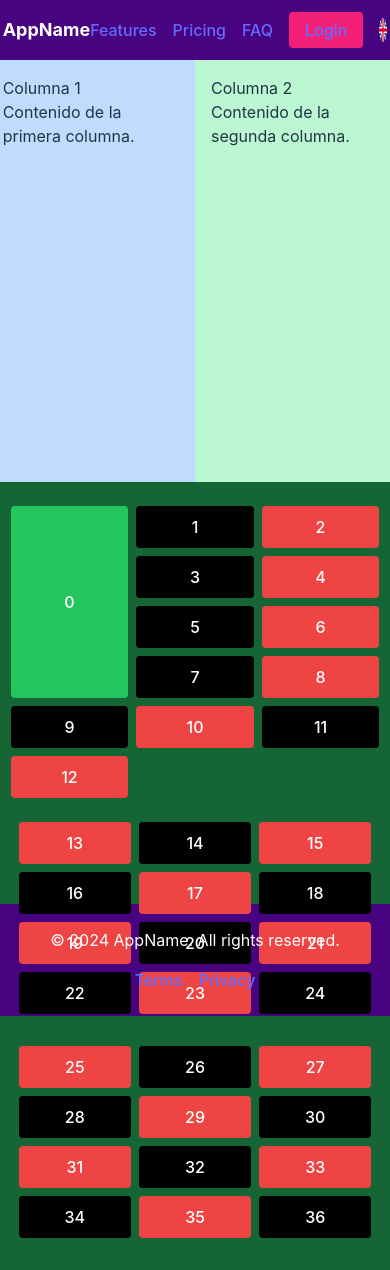
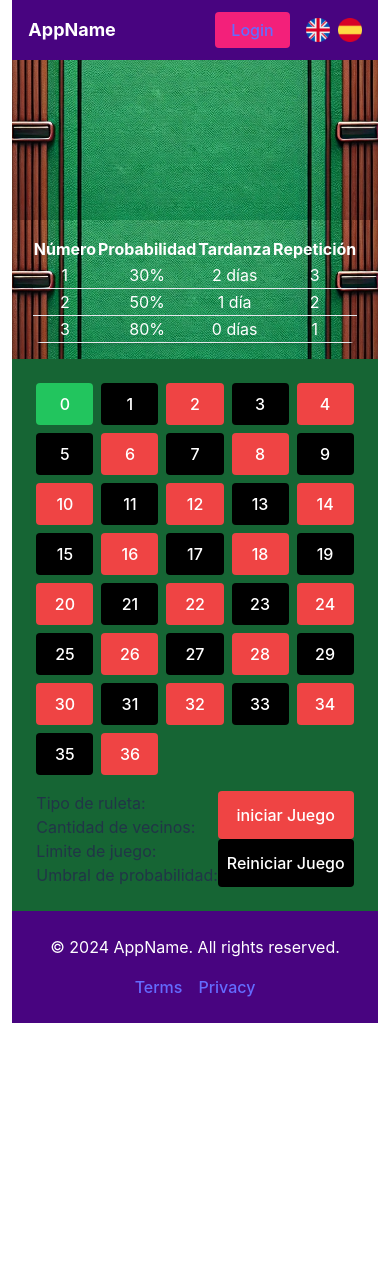
Before and after one commit to jonatha1992/Pedictor_Full, a React (Vite) app in the folder frontend/: page /predict in a window 390 px wide. After the commit the page ends 1023 px from the top, so only its background shows below. Built offline with nearby package versions, Linux system fonts and the light colour scheme; no server answers.

Commit message:
intentando el responsive

```diff
--- a/frontend/src/components/Header.jsx
+++ b/frontend/src/components/Header.jsx
@@ -26,7 +26,7 @@
       <div className="text-lg font-bold">AppName</div>
       <nav className="flex items-center">
         <ul className="flex space-x-4">
-          <li>
+          {/*  <li>
             <a href="#features" className="hover:text-highlight">
               {t("Features")}
             </a>
@@ -40,7 +40,7 @@
             <a href="#faq" className="hover:text-highlight">
               {t("FAQ")}
             </a>
-          </li>
+          </li> */}
           <li>
             {user ? (
               <button
--- a/frontend/src/components/Predict.jsx
+++ b/frontend/src/components/Predict.jsx
@@ -1,71 +1,46 @@
 import React, { useEffect } from "react";
-import { useAuth } from "../context/AuthContext";
+import backgroundImage from "../assets/tablero.webp"; // Asegúrate de ajustar la ruta según la ubicación de tu imagen
+import backgroundImage1 from "../assets/tablero1.jpg"; // Asegúrate de ajustar la ruta según la ubicación de tu imagen
+import Probabilidades from "./Probabilidades";
 
 const Predict = () => {
-  const { getUserToken, user } = useAuth(); // Obteniendo getUserToken y user desde el AuthContext
   const numbers = Array.from({ length: 37 }, (_, i) => i); // Array de 0 a 36
 
-  // Función para obtener datos usando el token de Firebase
-  const fetchDataWithToken = async () => {
-    try {
-      if (user) {
-        // Obtén el token de usuario
-        const idToken = await getUserToken();
-        console.log(idToken);
-        // Realizar la solicitud GET con el token en el encabezado
-        const response = await fetch("http://127.0.0.1:8000/api/v1", {
-          method: "GET",
-          headers: {
-            "Content-Type": "application/json",
-            Authorization: `Bearer ${idToken}`, // Enviando el token en el encabezado
-          },
-        });
-
-        if (response.ok) {
-          const data = await response.json();
-          console.log(data); // Maneja los datos de respuesta aquí
-        } else {
-          console.error("Error en la solicitud:", response.statusText);
-        }
-      } else {
-        console.error("No hay un usuario autenticado");
-      }
-    } catch (error) {
-      console.error("Error al obtener el token o hacer la solicitud:", error);
-    }
-  };
-
   // useEffect para llamar a fetchDataWithToken cuando se monte el componente
-  useEffect(() => {
-    fetchDataWithToken();
-  }, [user]);
+  useEffect(() => {}, []);
 
   return (
-    <div className="h-screen">
+    <div className="md:h-screen">
       {/* Parte superior dividida en dos columnas */}
-      <div className="h-1/2 flex">
-        <div className="w-1/2 bg-blue-200 p-4">
-          <h2>Columna 1</h2>
-          <p>Contenido de la primera columna.</p>
+      <div className="flex flex-col md:flex-row md:h-1/2">
+        <div className="w-full md:w-1/2">
+          <div
+            className="text-center py-20 text-white bg-cover bg-center h-full"
+            style={{ backgroundImage: `url(${backgroundImage1})` }}
+          ></div>
         </div>
-        <div className="w-1/2 bg-green-200 p-4">
-          <h2>Columna 2</h2>
-          <p>Contenido de la segunda columna.</p>
+        <div className="w-full md:w-1/2 bg-green-200">
+          <div
+            className="text-center text-white bg-cover bg-center h-full"
+            style={{ backgroundImage: `url(${backgroundImage1})` }}
+          >
+            <Probabilidades></Probabilidades>
+          </div>
         </div>
       </div>
 
       {/* Parte inferior con tres columnas */}
-      <div className=" p-4 bg-green-800">
-        <div className="flex flex-wrap md:flex-nowrap items-center">
+      <div className="p-4 bg-green-800 ">
+        <div className="flex flex-col md:flex-row items-center">
           {/* Columna 1 */}
-          <div className="w-full md:w-1/3 p-2">
-            <div className="grid md:grid-cols-4 grid-cols-3 gap-2 ">
+          <div className="w-full md:w-1/2 p-2 ">
+            <div className="grid md:grid-cols-10 grid-cols-5 gap-2">
               {/* Distribución de los números en la columna 1 */}
-              {numbers.slice(0, 13).map((num, index) => (
+              {numbers.slice(0, 37).map((num, index) => (
                 <div
                   key={index}
                   className={`col-span-1 text-center ${
-                    num === 0 ? "row-span-4" : ""
+                    num === 0 ? "md:row-span-4" : ""
                   }`}
                 >
                   <button
@@ -83,38 +58,20 @@
               ))}
             </div>
           </div>
-          {/* Columna 2 */}
-          <div className="w-full md:w-1/3 p-2">
-            <div className="grid grid-cols-3 gap-2  p-2">
-              {/* Distribución de los números en la columna 2 */}
-              {numbers.slice(13, 25).map((num, index) => (
-                <div key={index} className="text-center">
-                  <button
-                    className={`w-full h-full p-2 rounded text-white ${
-                      index % 2 === 0 ? "bg-red-500" : "bg-black"
-                    }`}
-                  >
-                    {num}
-                  </button>
-                </div>
-              ))}
+          <div className="w-full md:w-1/2 p-2 flex h-full">
+            <div>
+              <p>Tipo de ruleta:</p>
+              <p>Cantidad de vecinos:</p>
+              <p>Limite de juego:</p>
+              <p>Umbral de probabilidad:</p>
             </div>
-          </div>
-          {/* Columna 3 */}
-          <div className="w-full md:w-1/3 p-2">
-            <div className="grid grid-cols-3 gap-2  p-2">
-              {/* Distribución de los números en la columna 3 */}
-              {numbers.slice(25).map((num, index) => (
-                <div key={index} className="text-center">
-                  <button
-                    className={`w-full h-full p-2 rounded text-white ${
-                      index % 2 === 0 ? "bg-red-500" : "bg-black"
-                    }`}
-                  >
-                    {num}
-                  </button>
-                </div>
-              ))}
+            <div className="flex flex-col">
+              <button className=" h-full p-2 rounded text-white bg-red-500">
+                iniciar Juego
+              </button>
+              <button className=" h-full p-2 rounded text-white bg-black ">
+                Reiniciar Juego
+              </button>
             </div>
           </div>
         </div>
--- /dev/null
+++ b/frontend/src/components/Probabilidades.jsx
@@ -0,0 +1,38 @@
+import React from "react";
+
+const data = [
+  { numero: 1, probabilidad: "30%", tardanza: "2 días", repeticion: 3 },
+  { numero: 2, probabilidad: "50%", tardanza: "1 día", repeticion: 2 },
+  { numero: 3, probabilidad: "80%", tardanza: "0 días", repeticion: 1 },
+];
+
+const Probabilidades = () => {
+  return (
+    <div className="flex justify-center items-center ">
+      <div className=" max-w-4xl p-4 overflow-x-auto">
+        <table className="min-w-full  border-gray-300 shadow-md rounded-lg overflow-hidden">
+          <thead>
+            <tr className="">
+              <th className=" text-left">Número</th>
+              <th className=" text-left">Probabilidad</th>
+              <th className=" text-left">Tardanza</th>
+              <th className=" text-left">Repetición</th>
+            </tr>
+          </thead>
+          <tbody>
+            {data.map((item) => (
+              <tr key={item.numero} className="hover:bg-slate-600">
+                <td className=" border-b">{item.numero}</td>
+                <td className=" border-b">{item.probabilidad}</td>
+                <td className=" border-b">{item.tardanza}</td>
+                <td className=" border-b">{item.repeticion}</td>
+              </tr>
+            ))}
+          </tbody>
+        </table>
+      </div>
+    </div>
+  );
+};
+
+export default Probabilidades;
--- /dev/null
+++ b/frontend/src/controllers/fetch.jsx
@@ -0,0 +1,32 @@
+import { useAuth } from "../context/AuthContext";
+
+const { getUserToken, user } = useAuth(); // Obteniendo getUserToken y user desde el AuthContext
+
+const fetchDataWithToken = async () => {
+  try {
+    if (user) {
+      // Obtén el token de usuario
+      const idToken = await getUserToken();
+      console.log(idToken);
+      // Realizar la solicitud GET con el token en el encabezado
+      const response = await fetch("http://127.0.0.1:8000/api/v1", {
+        method: "GET",
+        headers: {
+          "Content-Type": "application/json",
+          Authorization: `Bearer ${idToken}`, // Enviando el token en el encabezado
+        },
+      });
+
+      if (response.ok) {
+        const data = await response.json();
+        console.log(data); // Maneja los datos de respuesta aquí
+      } else {
+        console.error("Error en la solicitud:", response.statusText);
+      }
+    } else {
+      console.error("No hay un usuario autenticado");
+    }
+  } catch (error) {
+    console.error("Error al obtener el token o hacer la solicitud:", error);
+  }
+};
```
Also changed, not shown: frontend/src/assets/tablero.webp (added), frontend/src/assets/tablero1.jpg (added).
